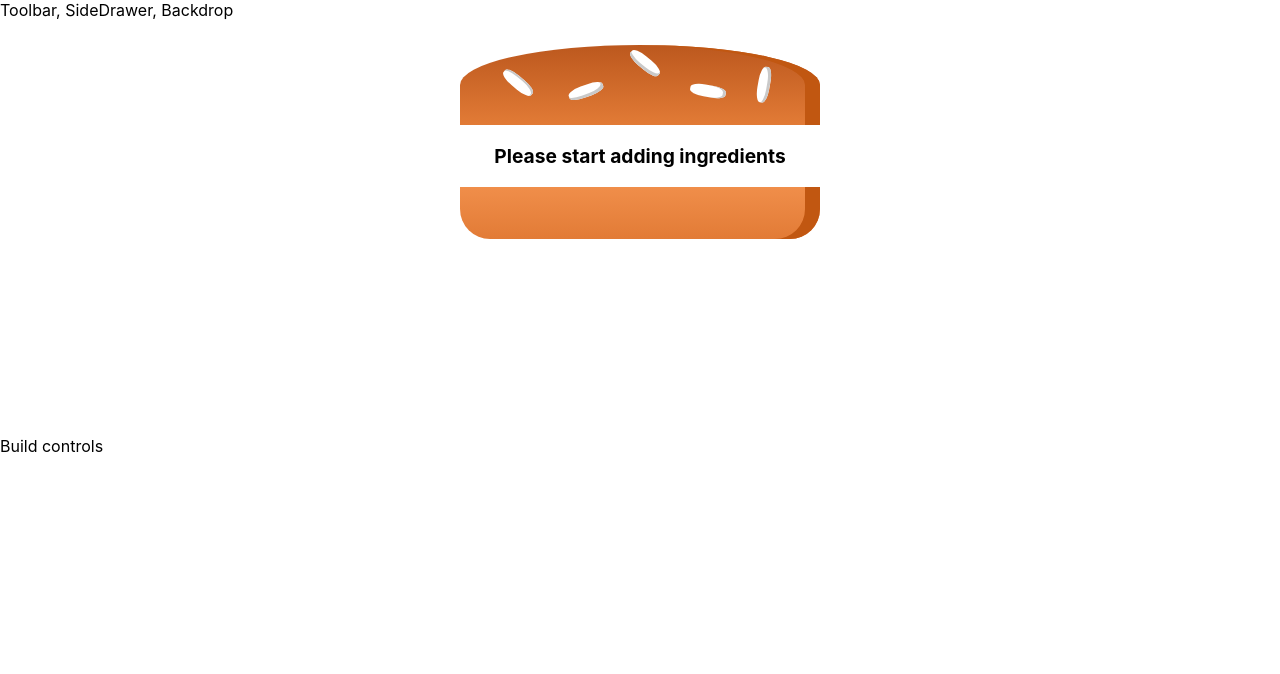
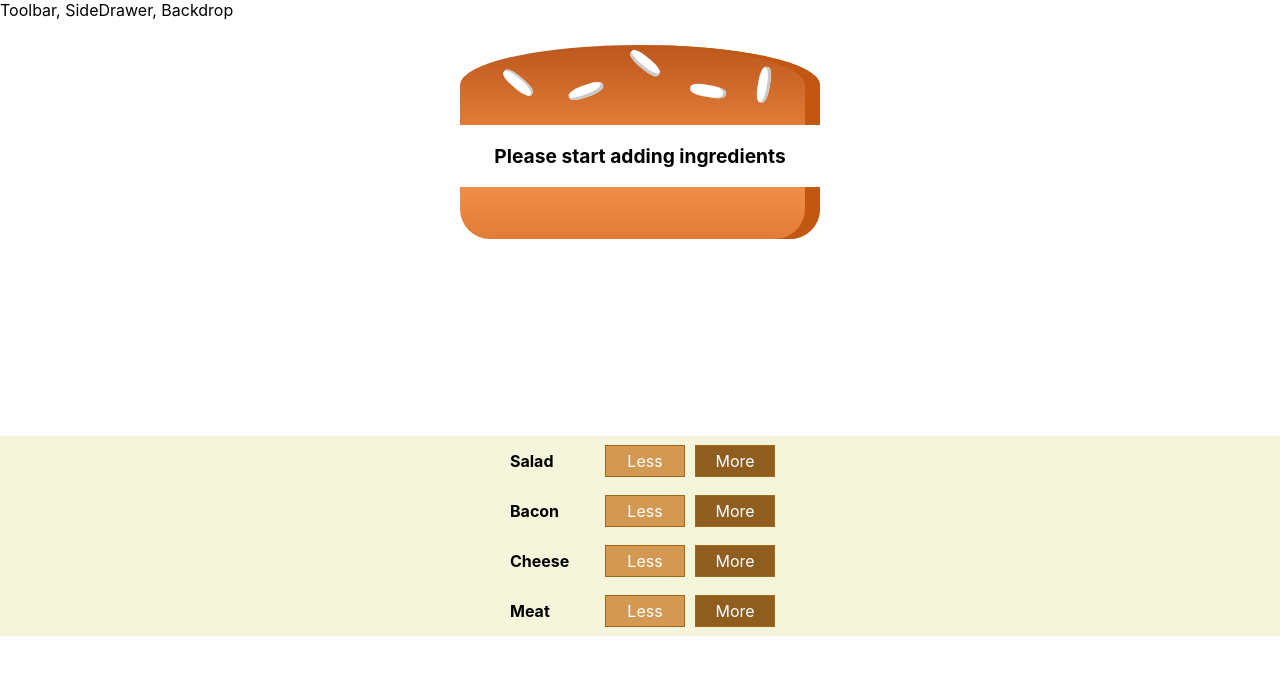
Before and after one commit to gaiyadev/Burger-app, a React (Create React App) app: page / in a window 1280 px wide. Shown: the top 674 px of the page. Built offline with nearby package versions, Linux system fonts and the light colour scheme.

Commit message:
Add: added build controls for the burger

```diff
--- /dev/null
+++ b/src/components/Burger/BuildControls/BuildControl/BuildControl.js
@@ -0,0 +1,11 @@
+import React from 'react';
+import styles from '../../BuildControls/BuildControl/BuildControl.module.css';
+const buildControl = (props) => (
+    <div className={styles.BuildControl} >
+        <div className={styles.Label}> {props.label} </div>
+        <button className={styles.Less}>Less</button>
+        <button className={styles.More}>More</button>
+    </div>
+);
+
+export default buildControl;
--- /dev/null
+++ b/src/components/Burger/BuildControls/BuildControl/BuildControl.module.css
@@ -0,0 +1,56 @@
+.BuildControl {
+    display: flex;
+    justify-content: space-between;
+    align-items: center;
+    margin: 5px 0;
+}
+
+.BuildControl button {
+    display: block;
+    font: inherit;
+    padding: 5px;
+    margin: 0 5px;
+    width: 80px;
+    border: 1px solid #AA6817;
+    cursor: pointer;
+    outline: none;
+}
+
+.BuildControl button:disabled {
+    background-color: #AC9980;
+    border: 1px solid #7E7365;
+    color: #ccc;
+    cursor: default;
+}
+
+.BuildControl button:hover:disabled {
+    background-color: #AC9980;
+    color: #ccc;
+    cursor: not-allowed;
+}
+
+.Label {
+    padding: 10px;
+    font-weight: bold;
+    width: 80px;
+}
+
+.BuildControl .Less {
+    background-color: #D39952;
+    color: white;
+}
+
+.BuildControl .More {
+    background-color: #8F5E1E;
+    color: white;
+}
+
+.BuildControl .Less:hover, .BuildControl .Less:active {
+    background-color: #DAA972;
+    color: white;
+}
+
+.BuildControl .More:hover,.BuildControl .More:active {
+    background-color: #99703F;
+    color: white;
+}
--- /dev/null
+++ b/src/components/Burger/BuildControls/BuildControls.js
@@ -0,0 +1,20 @@
+import React from 'react';
+import styles from '../../Burger/BuildControls/BuildControls.module.css';
+import BuildControl from '../BuildControls/BuildControl/BuildControl';
+
+const controls = [
+    { label: 'Salad', type: 'salad' },
+    { label: 'Bacon', type: 'bacon' },
+    { label: 'Cheese', type: 'cheese' },
+    { label: 'Meat', type: 'meat' }
+];
+
+const buildControls = (props) => (
+    <div className={styles.BuildControls}>
+        {controls.map(ctrl => (
+            <BuildControl key={ctrl.label} label={ctrl.label} />
+        ))}
+    </div>
+);
+
+export default buildControls;
--- /dev/null
+++ b/src/components/Burger/BuildControls/BuildControls.module.css
@@ -0,0 +1,9 @@
+.BuildControls {
+width: 100%;
+background-color: beige;
+display: flex;
+flex-flow: column;
+align-items: center;
+margin: auto;
+padding: 10px, 0;
+}
--- a/src/containers/BurgerBuilder/BurgerBuilder.js
+++ b/src/containers/BurgerBuilder/BurgerBuilder.js
@@ -1,6 +1,7 @@
 import React, { Component } from 'react';
 import Aux from '../../hoc/Auxillary';
 import Burger from '../../components/Burger/Burger';
+import BuildControls from '../../components/Burger/BuildControls/BuildControls';
 
 // Burger builder component
 class BurgerBuilder extends Component {
@@ -20,7 +21,7 @@
         return (
             <Aux>
                 <Burger ingredients={this.state.ingredients} />
-                <div>Build controls</div>
+                <BuildControls />
             </Aux>
         );
     }
```
